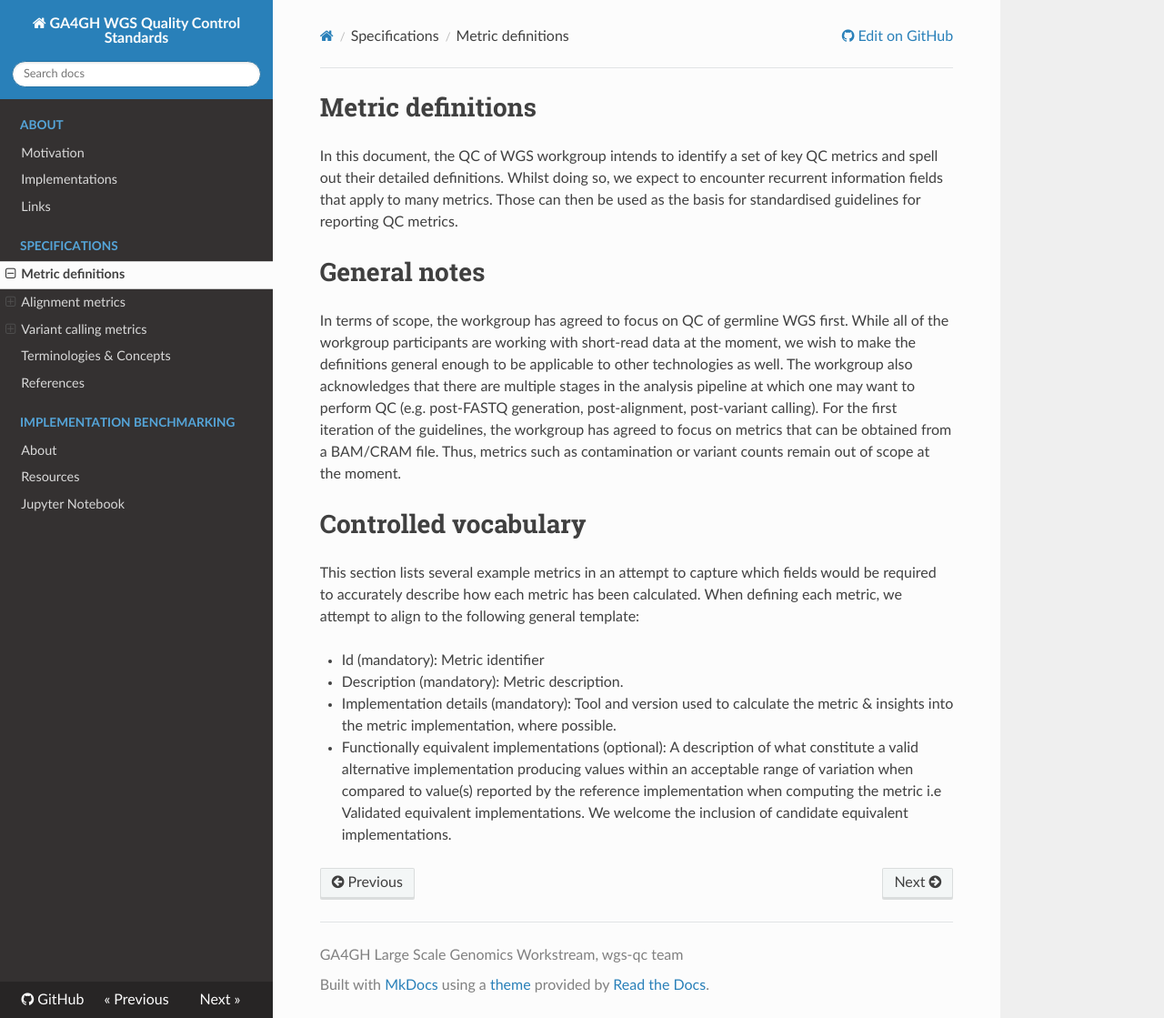
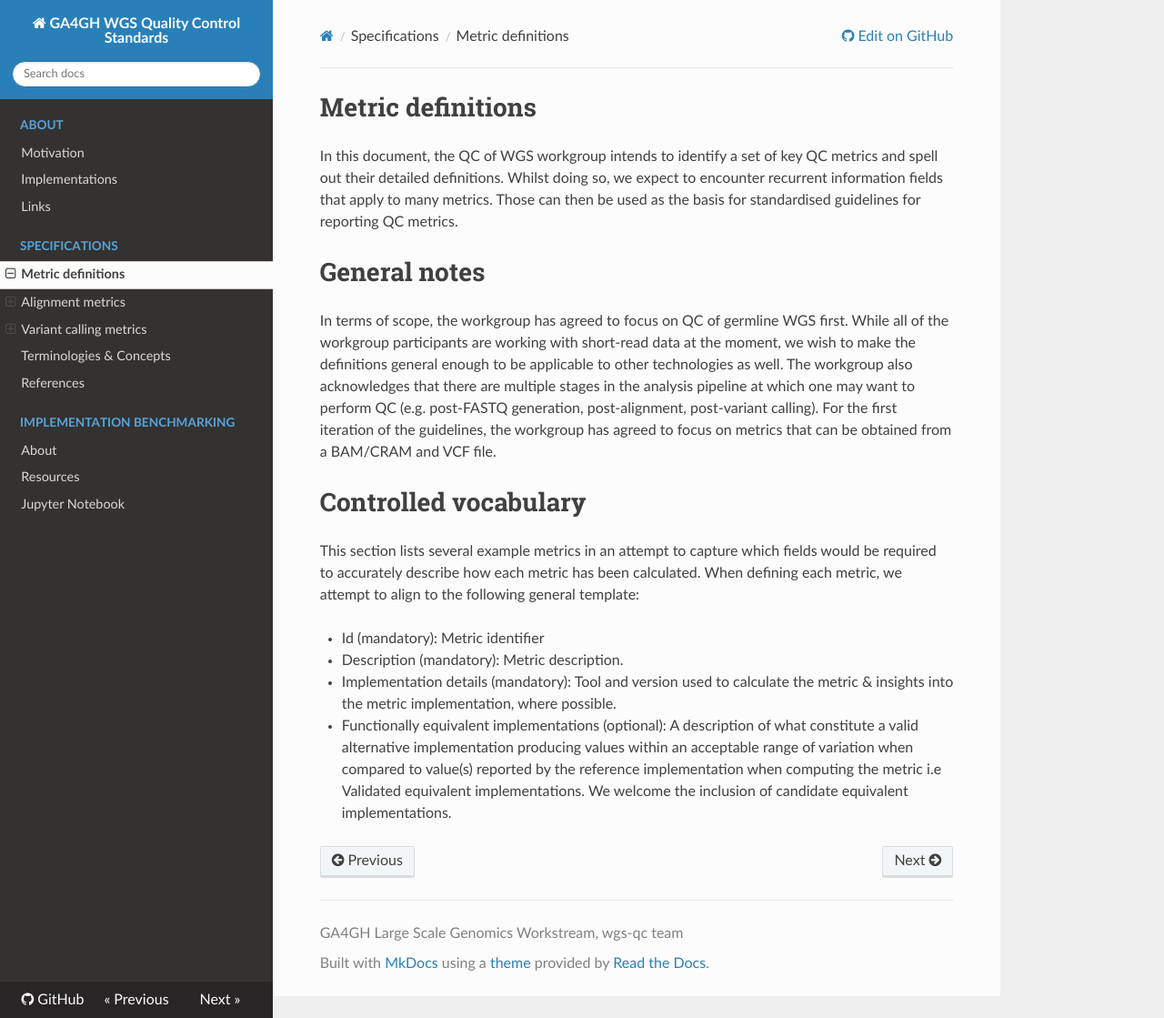
Before and after one commit to ga4gh/quality-control-wgs, an MkDocs documentation site: the page built from docs/metrics_definitions/about.md, in a window 1280 px wide and 1119 px high. Shown: the whole window at 91% size. Built offline with MkDocs 1.6.1, drawn with Linux system fonts in a browser that asks for light colours; nearby versions of some CDN libraries.

Commit message:
cleanup metrics definition general note

```diff
--- a/docs/metrics_definitions/about.md
+++ b/docs/metrics_definitions/about.md
@@ -4,7 +4,7 @@ In this document, the QC of WGS workgroup intends to identify a set of key QC me
 
 # General notes
 
-In terms of scope, the workgroup has agreed to focus on QC of germline WGS first. While all of the workgroup participants are working with short-read data at the moment, we wish to make the definitions general enough to be applicable to other technologies as well. The workgroup also acknowledges that there are multiple stages in the analysis pipeline at which one may want to perform QC (e.g. post-FASTQ generation, post-alignment, post-variant calling). For the first iteration of the guidelines, the workgroup has agreed to focus on metrics that can be obtained from a BAM/CRAM file. Thus, metrics such as contamination or variant counts remain out of scope at the moment.
+In terms of scope, the workgroup has agreed to focus on QC of germline WGS first. While all of the workgroup participants are working with short-read data at the moment, we wish to make the definitions general enough to be applicable to other technologies as well. The workgroup also acknowledges that there are multiple stages in the analysis pipeline at which one may want to perform QC (e.g. post-FASTQ generation, post-alignment, post-variant calling). For the first iteration of the guidelines, the workgroup has agreed to focus on metrics that can be obtained from a BAM/CRAM and VCF file.
 
 # Controlled vocabulary
 
```
Also changed, not shown: metrics_definitions/metrics_definitions.md (+1 -1 lines).
